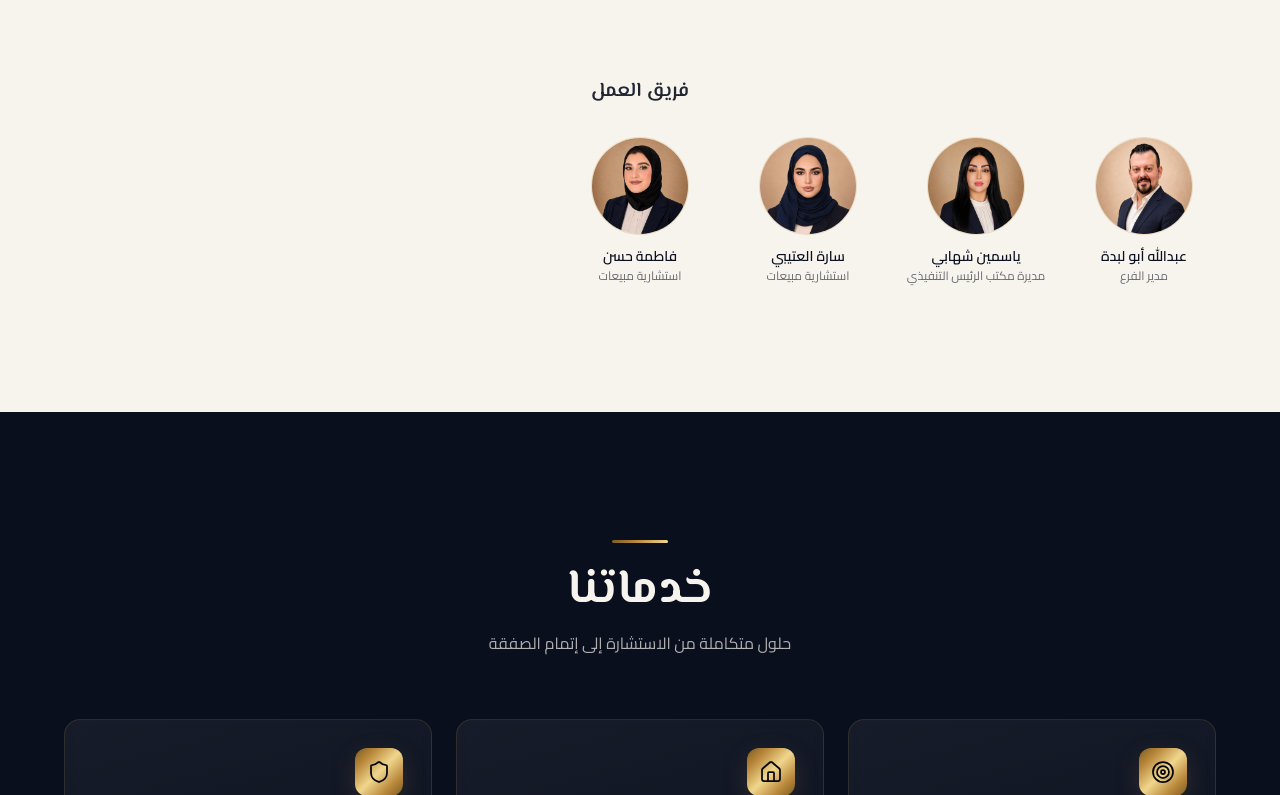
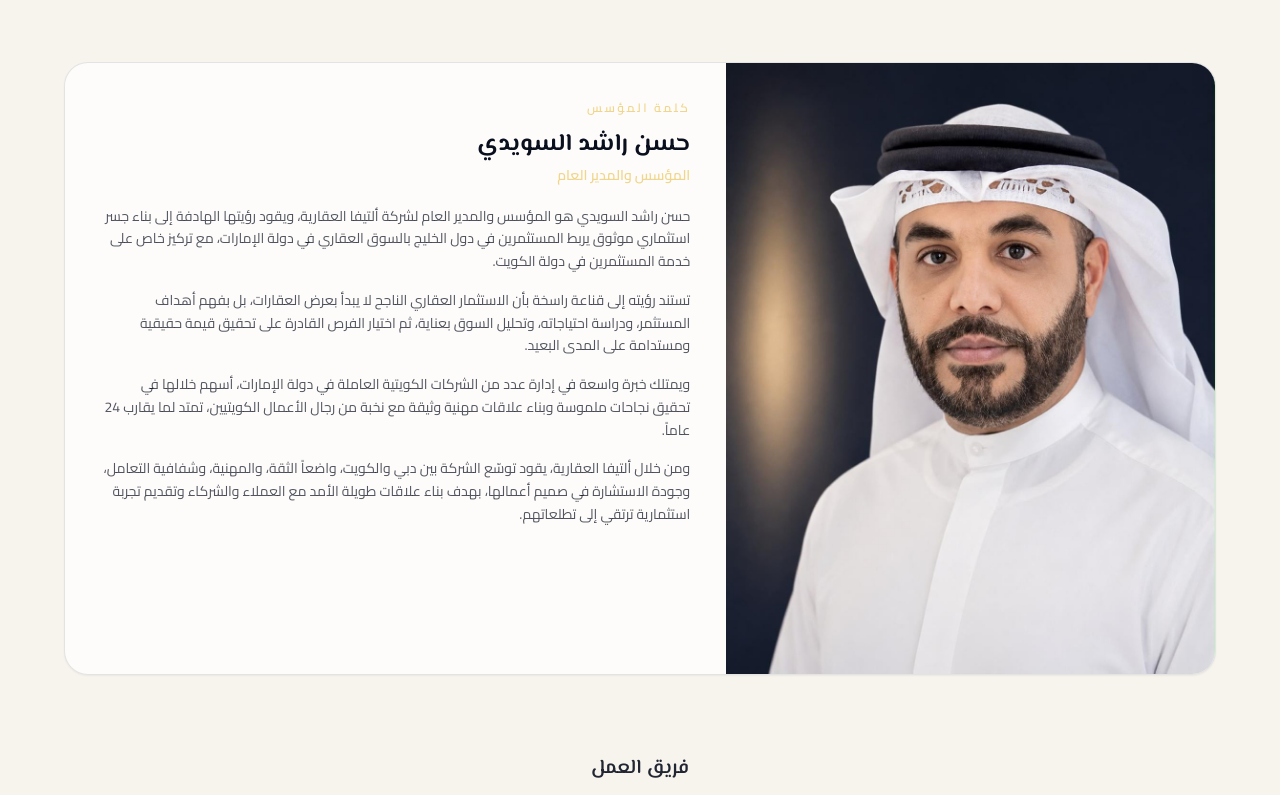
Before and after one commit to sulaimanqallaf/-real-estate-website, a Next.js app: page /-real-estate-website/ in a window 1280 px wide. Shown: the part 3305-4100 px from the top of the page. Built offline with nearby package versions, Linux system fonts and the light colour scheme.

Commit message:
Add founder spotlight section to About page
Add Hassan Rashed Al Suwaidi (Founder & General Manager) with his
real photo and full bilingual bio, shown as a dedicated spotlight
card above the team grid.

```diff
--- a/src/components/About.tsx
+++ b/src/components/About.tsx
@@ -25,7 +25,32 @@ export function About() {
           </p>
         </ScrollReveal>
 
-        <ScrollReveal delay={0.1}>
+        <ScrollReveal delay={0.1} className="mt-16">
+          <div className="overflow-hidden rounded-3xl border border-navy/10 bg-white/70 shadow-sm sm:grid sm:grid-cols-[0.85fr_1.15fr]">
+            {/* eslint-disable-next-line @next/next/no-img-element */}
+            <img
+              src={withBasePath("/team/hassan-alsuwaidi.jpg")}
+              alt={t(about.founderName, locale)}
+              className="aspect-[4/5] w-full object-cover sm:aspect-auto sm:h-full"
+            />
+            <div className="p-6 sm:p-9">
+              <p className="eyebrow text-copper-end">{t(about.founderHeading, locale)}</p>
+              <h3 className="mt-3 font-display-heading text-2xl font-bold text-navy">
+                {t(about.founderName, locale)}
+              </h3>
+              <p className="mt-1 text-sm font-semibold text-copper-end">
+                {t(about.founderTitle, locale)}
+              </p>
+              <div className="mt-5 space-y-4 text-sm leading-relaxed text-navy/70">
+                {about.founderBio.map((paragraph, i) => (
+                  <p key={i}>{t(paragraph, locale)}</p>
+                ))}
+              </div>
+            </div>
+          </div>
+        </ScrollReveal>
+
+        <ScrollReveal delay={0.15}>
           <div className="mt-20 flex items-center justify-center gap-3">
             <h3 className="text-center font-display-heading text-xl font-semibold text-navy/90">
               {t(about.teamHeading, locale)}
--- a/src/content/content.ts
+++ b/src/content/content.ts
@@ -124,6 +124,30 @@ export const about = {
   } satisfies Bilingual,
   teamHeading: { ar: "فريق العمل", en: "Our Team" } satisfies Bilingual,
   teamPending: pendingBadge,
+  founderHeading: { ar: "كلمة المؤسس", en: "A Message from Our Founder" } satisfies Bilingual,
+  founderName: { ar: "حسن راشد السويدي", en: "Hassan Rashed Al Suwaidi" } satisfies Bilingual,
+  founderTitle: {
+    ar: "المؤسس والمدير العام",
+    en: "Founder & General Manager",
+  } satisfies Bilingual,
+  founderBio: [
+    {
+      ar: "حسن راشد السويدي هو المؤسس والمدير العام لشركة ألتيفا العقارية، ويقود رؤيتها الهادفة إلى بناء جسر استثماري موثوق يربط المستثمرين في دول الخليج بالسوق العقاري في دولة الإمارات، مع تركيز خاص على خدمة المستثمرين في دولة الكويت.",
+      en: "Hassan Rashed Al Suwaidi is the Founder and General Manager of Altiva Real Estate, leading its vision to build a trusted investment bridge connecting investors across the Gulf with the UAE real estate market, with particular focus on serving investors from Kuwait.",
+    },
+    {
+      ar: "تستند رؤيته إلى قناعة راسخة بأن الاستثمار العقاري الناجح لا يبدأ بعرض العقارات، بل بفهم أهداف المستثمر، ودراسة احتياجاته، وتحليل السوق بعناية، ثم اختيار الفرص القادرة على تحقيق قيمة حقيقية ومستدامة على المدى البعيد.",
+      en: "His vision rests on a firm conviction that successful real estate investment does not begin with presenting properties, but with understanding the investor's goals, carefully studying their needs, thoroughly analyzing the market, and then selecting opportunities capable of delivering real, sustainable long-term value.",
+    },
+    {
+      ar: "ويمتلك خبرة واسعة في إدارة عدد من الشركات الكويتية العاملة في دولة الإمارات، أسهم خلالها في تحقيق نجاحات ملموسة وبناء علاقات مهنية وثيقة مع نخبة من رجال الأعمال الكويتيين، تمتد لما يقارب 24 عاماً.",
+      en: "He brings extensive experience managing a number of Kuwaiti companies operating in the UAE, achieving tangible successes and building close professional relationships with leading Kuwaiti businessmen over nearly 24 years.",
+    },
+    {
+      ar: "ومن خلال ألتيفا العقارية، يقود توسّع الشركة بين دبي والكويت، واضعاً الثقة، والمهنية، وشفافية التعامل، وجودة الاستشارة في صميم أعمالها، بهدف بناء علاقات طويلة الأمد مع العملاء والشركاء وتقديم تجربة استثمارية ترتقي إلى تطلعاتهم.",
+      en: "Through Altiva Real Estate, he leads the company's expansion between Dubai and Kuwait, placing trust, professionalism, transparent dealing, and quality advisory at the heart of its work — building long-term relationships with clients and partners and delivering an investment experience that lives up to their expectations.",
+    },
+  ] satisfies Bilingual[],
 };
 
 export const services = {
```
Also changed, not shown: public/team/hassan-alsuwaidi.jpg (added).
